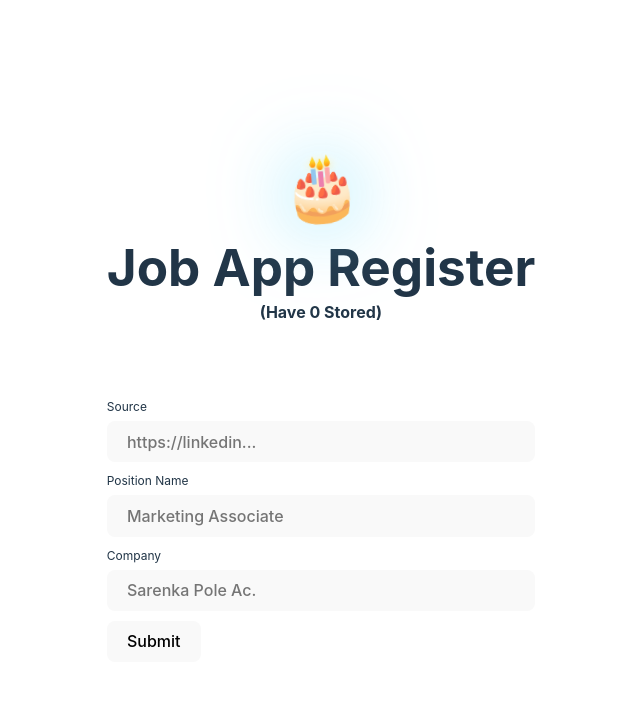
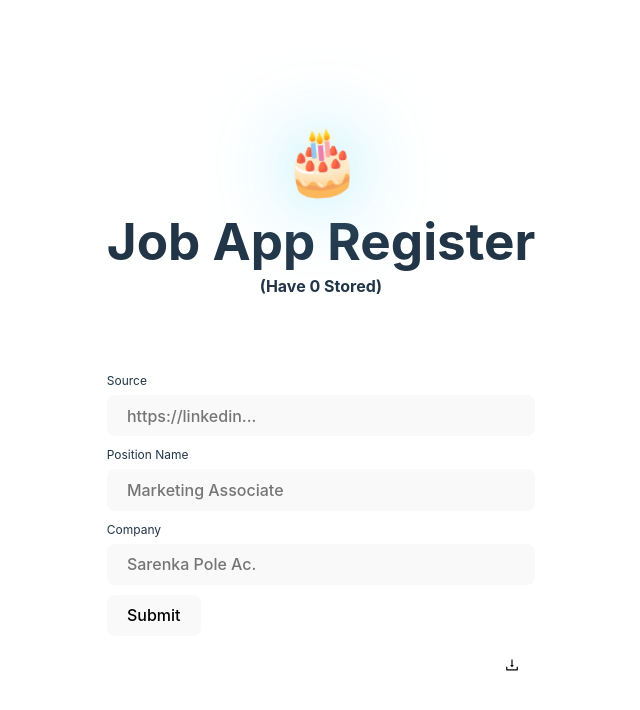
Before and after one commit to mfigurski80/JobApp, a React (Vite) app: page / in a window 1280 px wide. Shown: the top 710 px of the page, without its empty margins (319-959 px from the left). Built offline with nearby package versions, Linux system fonts and the light colour scheme.

Commit message:
Add emoji, download

```diff
--- a/package.json
+++ b/package.json
@@ -10,7 +10,9 @@
   },
   "dependencies": {
     "react": "^18.2.0",
-    "react-dom": "^18.2.0"
+    "react-dom": "^18.2.0",
+    "react-icons": "^4.8.0",
+    "xlsx": "https://cdn.sheetjs.com/xlsx-0.19.2/xlsx-0.19.2.tgz"
   },
   "devDependencies": {
     "@types/react": "^18.0.27",
--- a/src/App.tsx
+++ b/src/App.tsx
@@ -3,6 +3,7 @@ import reactLogo from './assets/react.svg'
 import './App.css'
 
 import JobAppForm from './JobAppForm'
+import UpDownload from './UpDownload'
 
 import { JobApplication, JobAppStatus } from './types.d'
 
@@ -27,6 +28,7 @@ function App() {
       <h4>(Have {stored.length} Stored)</h4>
       <div className="card"> </div>
       <JobAppForm onSubmit={onSubmit}/>
+      <UpDownload content={stored} setContent={setStored}/>
     </div>
   )
 }
--- /dev/null
+++ b/src/Emoji.tsx
@@ -0,0 +1 @@
+const EMOJI = "🐌 🐟 🐝 🕷️ 🦐 🐁 🦀 🐹 🐇 🐿️ 🐰 🦔 🐗 🐨 🐒 🦍 🦒 🦏 🐪 🐫 🦭 🐔 🐍 🦜 🦆 🦢 🦩 🦚 🐩 🐶 🐻 🐺 🦊 🦌 🦓 🐎 🦬 🦣 🐅 🐆 🦇 🦅 🦑 🦈 🐊 🦂 🐉 🐲 🦕 🦖 🐘 🐯 🦉 🦁 🦄 🐷"
--- /dev/null
+++ b/src/UpDownload.css
@@ -0,0 +1,11 @@
+#updown-container {
+  display: flex;
+  flex-direction: row;
+  justify-content: flex-end;
+  align-items: center;
+}
+#updown-container button,
+#updown-container input {
+  padding: 10px 14px;
+  background: none;
+}
--- /dev/null
+++ b/src/UpDownload.tsx
@@ -0,0 +1,31 @@
+import * as xlsx from 'xlsx';
+import { AiOutlineDownload, AiOutlineUpload } from 'react-icons/ai';
+
+// import scoped css
+import './UpDownload.css'
+
+type UpDownloadProps = {
+  content: string;
+  setContent: (content: string) => void;
+}
+
+export default function UpDownload({ content, setContent }) {
+
+  const handleDownload = () => {
+    const wb = xlsx.utils.book_new()
+    const ws = xlsx.utils.json_to_sheet(content)
+    xlsx.utils.book_append_sheet(wb, ws, 'Sheet1')
+    xlsx.writeFile(wb, 'jobapps.xlsx')
+  }
+
+  return (
+    <div id="updown-container">
+      <button onClick={handleDownload}>
+        <AiOutlineDownload />
+      </button>
+      { /*<input type="file" onChange={console.log}
+        accept=".xlsx, .xls, .csv, .txt"
+        /> */ }
+    </div>
+  )
+}
--- a/src/index.css
+++ b/src/index.css
@@ -10,11 +10,17 @@
 
   --color-light: rgba(255, 255, 255, 0.87);
   --highlight-1: #61dafbca;
+  --highlight-1-alt: #646cff;
+
+  --background: #242424;
+  --background-alt: #1a1a1a;
+  --text: #f8f8f8;
+  --text-alt: #d0d0d0;;
 
 
   color-scheme: light dark;
-  color: rgba(255, 255, 255, 0.87);
-  background-color: #242424;
+  color: var(--text);
+  background-color: var(--background);
 
   font-synthesis: none;
   text-rendering: optimizeLegibility;
@@ -56,12 +62,12 @@ button, input {
   font-size: 1em;
   font-weight: 500;
   font-family: inherit;
-  background-color: #1a1a1a;
+  background-color: var(--background-alt);
   cursor: pointer;
   transition: border-color 0.25s;
 }
 button:hover, input:hover {
-  border-color: #646cff;
+  border-color: var(--highlight-1);
 }
 button:focus, button:focus-visible,
 input:focus, input:focus-visible {
```
Also changed, not shown: 1 other file (tests, documents, lock files or other folders).
